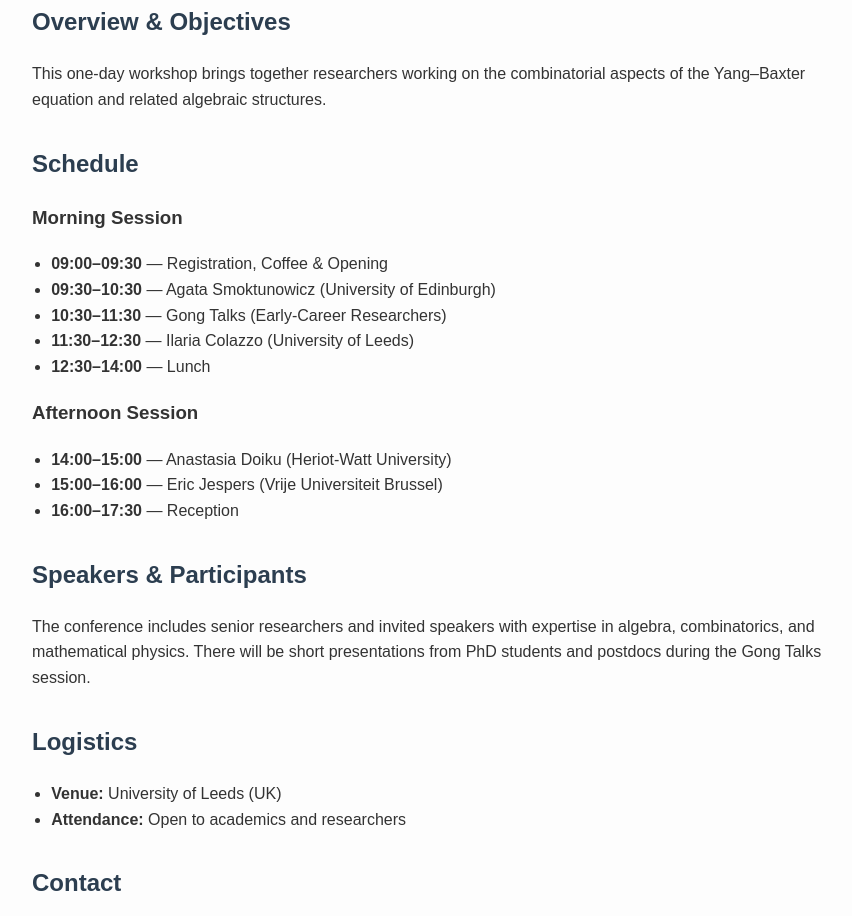
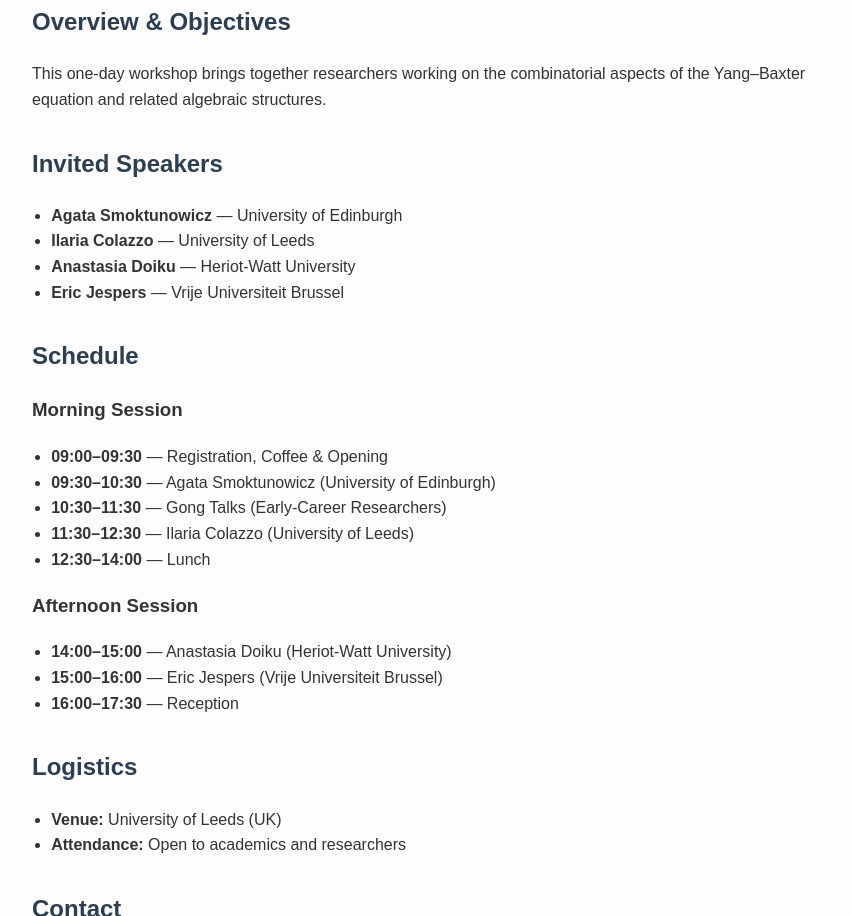
Before and after one commit to ybe2025/ybe2025.github.io, a plain HTML site: page index.html in a window 1280 px wide. Shown: the part 317-1233 px from the top of the page, without its empty margins (208-1060 px from the left). Drawn offline with Linux system fonts and the light colour scheme.

Commit message:
Update index.html

```diff
--- a/index.html
+++ b/index.html
@@ -53,6 +53,16 @@
   </section>
 
   <section class="section">
+  <h2>Invited Speakers</h2>
+  <ul>
+    <li><strong>Agata Smoktunowicz</strong> — University of Edinburgh</li>
+    <li><strong>Ilaria Colazzo</strong> — University of Leeds</li>
+    <li><strong>Anastasia Doiku</strong> — Heriot-Watt University</li>
+    <li><strong>Eric Jespers</strong> — Vrije Universiteit Brussel</li>
+  </ul>
+</section>
+
+  <section class="section">
     <h2>Schedule</h2>
     <h3>Morning Session</h3>
     <ul>
@@ -71,10 +81,6 @@
     </ul>
   </section>
 
-  <section class="section">
-    <h2>Speakers & Participants</h2>
-    <p>The conference includes senior researchers and invited speakers with expertise in algebra, combinatorics, and mathematical physics. There will be short presentations from PhD students and postdocs during the Gong Talks session.</p>
-  </section>
 
   <section class="section">
     <h2>Logistics</h2>
```
